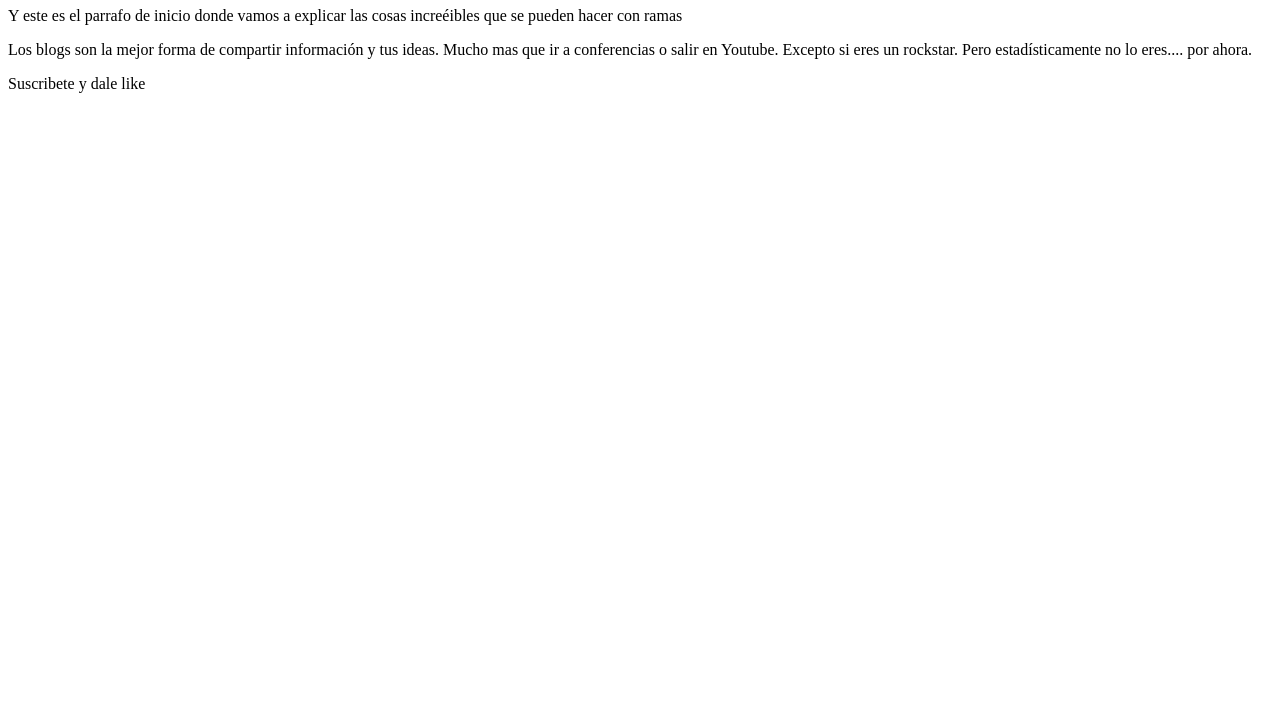
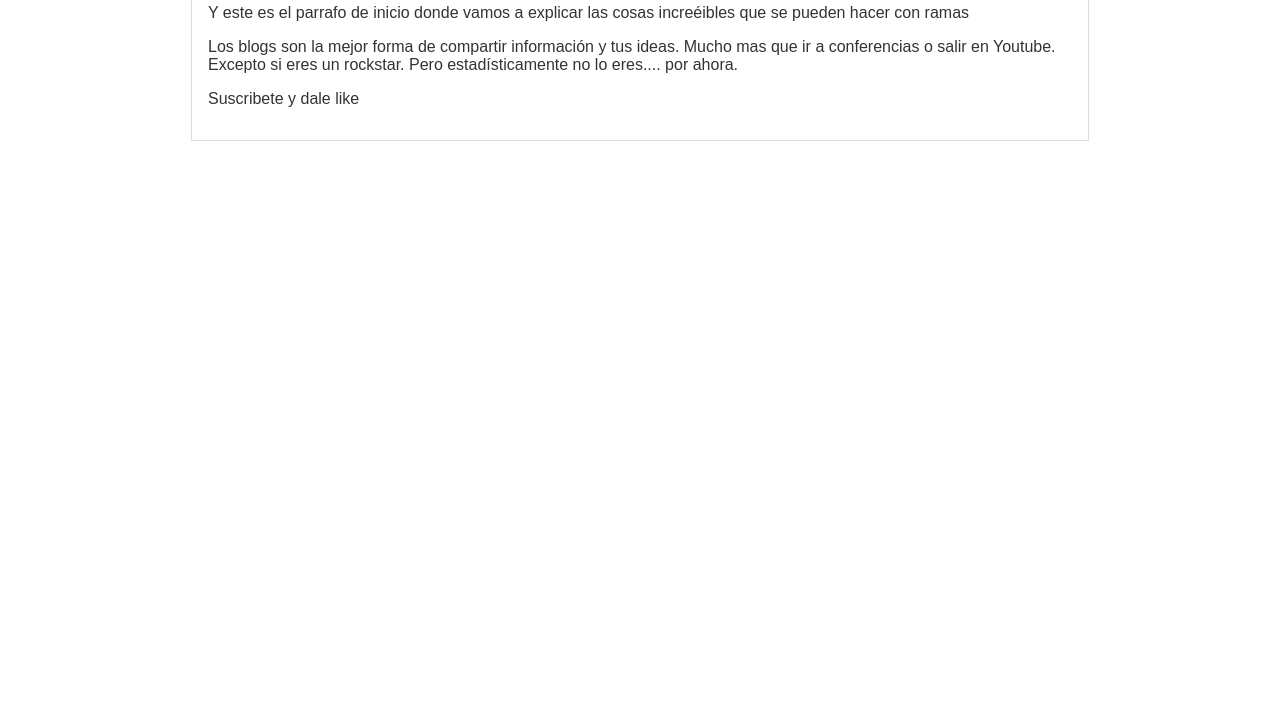
Before and after one commit to masterspark343/Hyperblog, a plain HTML site: page index.html in a window 1280 px wide. Shown: the part 99-800 px from the top of the page. Drawn offline with Linux system fonts and the light colour scheme.

Commit message:
Anadiendo el diseno a la cabecera

```diff
--- a/index.html
+++ b/index.html
@@ -1,7 +1,7 @@
 <html>
     <head>
         <title>El titulo del post</title>
-        <link rel="stylesheet" href="css/estilos.css" />
+        <link rel="stylesheet" href="css/estilo.css" />
     </head>
     <body>
         <div id="container">
```
